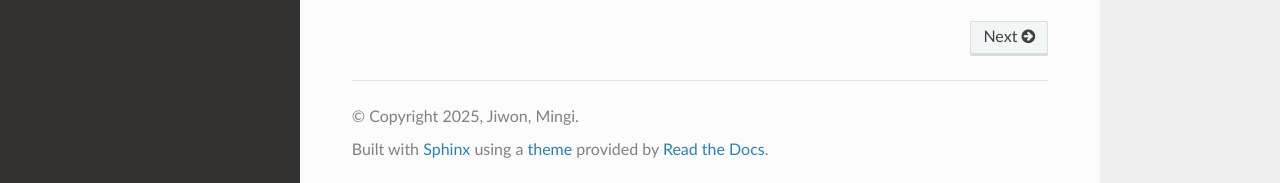
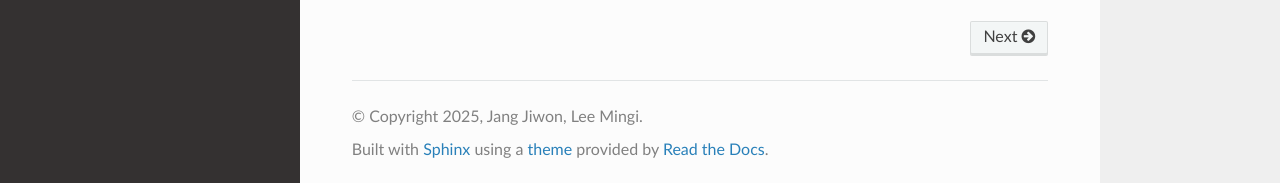
Before and after one commit to JIWONJJJ/Sentinema, a Sphinx documentation site: the page built from docs/source/index.rst, in a window 1280 px wide and 900 px high, scrolled down 954 px. Shown: the part 714-897 px from the top of the window. Built offline with Sphinx 7.4.7 and the Read the Docs theme 3.1.0, drawn with Linux system fonts in a browser that asks for light colours; some of the changed lines change nothing that is shown.

Commit message:
Update conf.py

```diff
--- a/docs/source/conf.py
+++ b/docs/source/conf.py
@@ -3,26 +3,39 @@
 # For the full list of built-in configuration values, see the documentation:
 # https://www.sphinx-doc.org/en/master/usage/configuration.html
 
+import os
+import sys
+import sphinx_rtd_theme  # [중요] 테마 모듈 임포트
+
 # -- Project information -----------------------------------------------------
 # https://www.sphinx-doc.org/en/master/usage/configuration.html#project-information
 
 project = 'Sentinema'
-copyright = '2025, Jiwon, Mingi'
-author = 'Jiwon, Mingi'
-release = '0.1.0'
+copyright = '2025, Jang Jiwon, Lee Mingi'
+author = 'Jang Jiwon, Lee Mingi'
+
+# The full version, including alpha/beta/rc tags
+# README와 Release Note에 적은 버전과 통일합니다.
+release = '1.0.0'
 
 # -- General configuration ---------------------------------------------------
 # https://www.sphinx-doc.org/en/master/usage/configuration.html#general-configuration
 
-extensions = []
+# 여기에 필요한 확장 기능들을 추가해야 문서가 예쁘게 나옵니다.
+extensions = [
+    'sphinx_rtd_theme',       # 테마 적용용
+    'sphinx.ext.autodoc',     # (선택사항) 나중에 코드 자동 문서화할 때 필요
+    'sphinx.ext.viewcode',    # (선택사항) 소스 코드 링크 생성
+]
 
 templates_path = ['_templates']
 exclude_patterns = []
 
-
-
 # -- Options for HTML output -------------------------------------------------
 # https://www.sphinx-doc.org/en/master/usage/configuration.html#options-for-html-output
 
+# 테마 설정 (반드시 sphinx_rtd_theme 모듈을 사용하도록 설정)
 html_theme = "sphinx_rtd_theme"
+html_theme_path = [sphinx_rtd_theme.get_html_theme_path()]
+
 html_static_path = ['_static']
```
